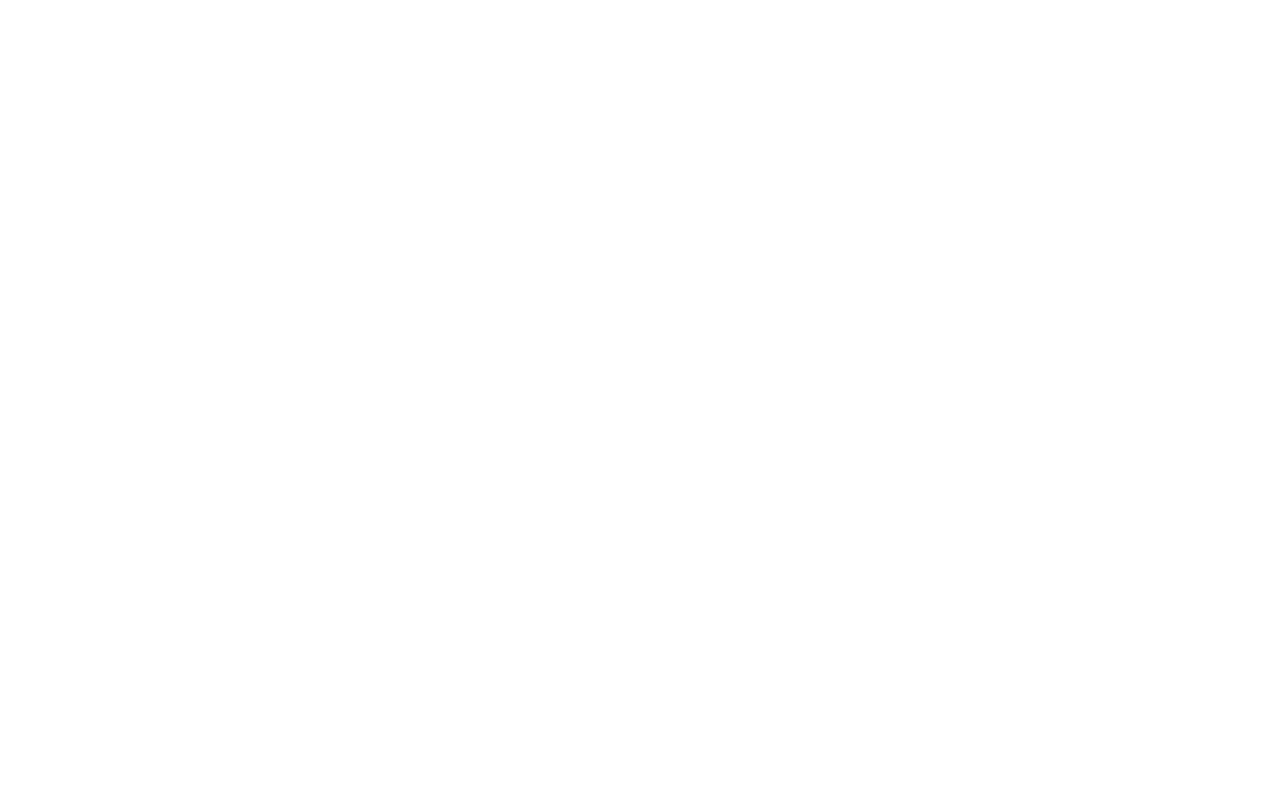
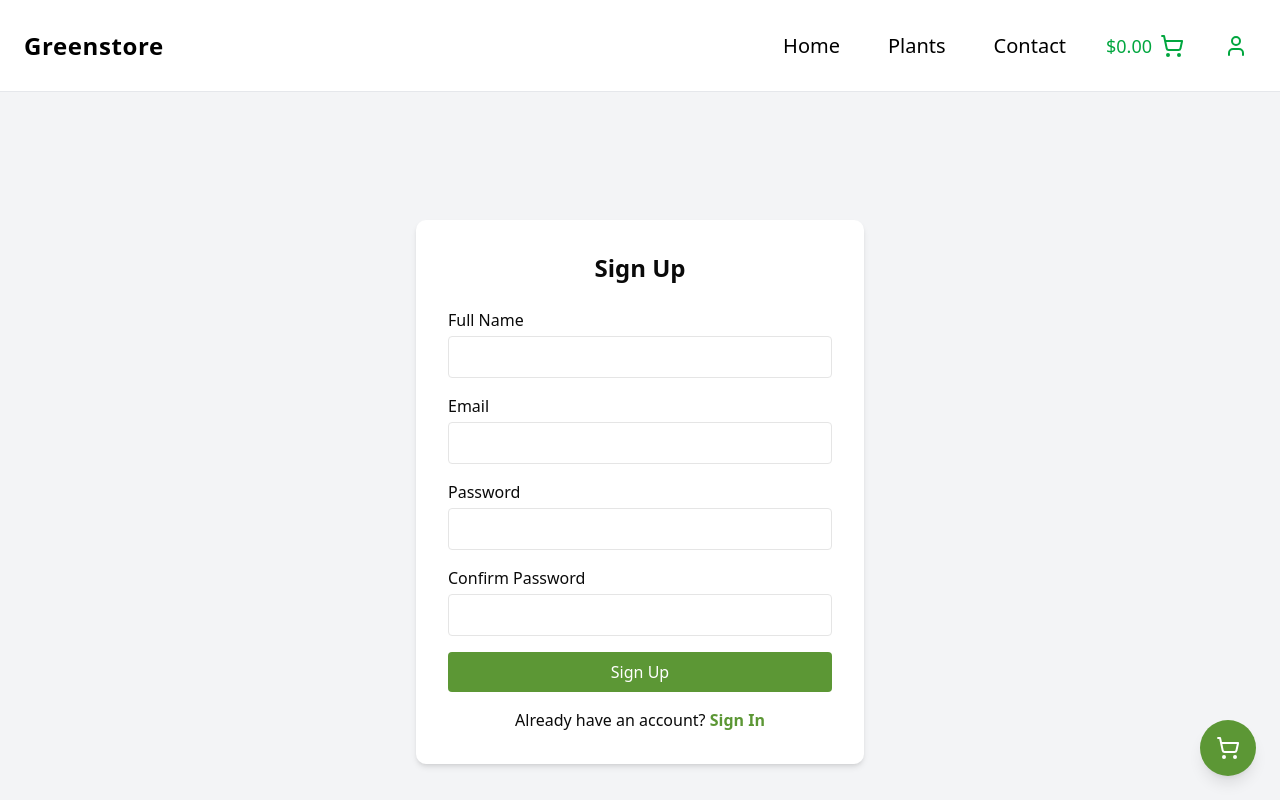
Before and after one commit to anilanazir/Capstone-Project, a React (Vite) app: page /signup in a window 1280 px wide. Before the commit this address had no page. Shown: the top 800 px of the page. Built offline with nearby package versions, Linux system fonts and the light colour scheme.

Commit message:
signIn signUp pages added

```diff
--- a/src/App.jsx
+++ b/src/App.jsx
@@ -6,6 +6,8 @@
 import Plants from "./pages/Plants/Plants";
 import ContactPage from "@/pages/Contact/ContactPage";
 import CheckoutPage from "./pages/Checkout/CheckoutPage";
+import SignIn from "./pages/SignIn/SignIn";
+import SignUp from "./pages/SignUp/SignUp";
 
 function App() {
   return (
@@ -16,6 +18,8 @@
         <Route path="/plants" element={<Plants />} />
         <Route path="/contact" element={<ContactPage />} />
         <Route path="/checkout" element={<CheckoutPage />} />
+        <Route path="/signin" element={<SignIn />} />
+         <Route path="/signup" element={<SignUp />} />
       </Route>
     </Routes>
   );
--- a/src/pages/Checkout/CheckoutPage.jsx
+++ b/src/pages/Checkout/CheckoutPage.jsx
@@ -2,6 +2,7 @@
 import { Input } from "@/components/ui/input";
 import { Button } from "@/components/ui/button";
 import { Textarea } from "@/components/ui/textarea";
+import CheckoutHeader from "@/views/checkoutHeader";
 
 const CheckoutPage = () => {
   const cartItems = useSelector((state) => state.cart.items);
@@ -9,6 +10,8 @@
   const total = cartItems.reduce((sum, item) => sum + item.price * item.qty, 0);
 
   return (
+    <>
+      <CheckoutHeader />
       <div className="max-w-7xl mx-auto px-4 py-12 grid lg:grid-cols-4 gap-10">
         <div className="lg:col-span-2 space-y-8">
           <h2 className="text-xl font-semibold">Billing Details</h2>
@@ -21,8 +24,14 @@
           </div>
 
           <Input className="p-5!" placeholder="Country / Region" />
-        <Input className="p-5!" placeholder="House number and street name *" />
-        <Input className="p-5!" placeholder="Apartment, suite, unit, etc. (optional)" />
+          <Input
+            className="p-5!"
+            placeholder="House number and street name *"
+          />
+          <Input
+            className="p-5!"
+            placeholder="Apartment, suite, unit, etc. (optional)"
+          />
 
           <div className="grid grid-cols-3 gap-4">
             <Input className="p-5!" placeholder="Town / City *" />
@@ -40,8 +49,8 @@
           <div>
             <h3 className="font-semibold mb-2">Payment</h3>
             <p className="text-sm text-muted-foreground">
-            Sorry, it seems that there are no available payment methods for your
-            state.
+              Sorry, it seems that there are no available payment methods for
+              your state.
             </p>
           </div>
 
@@ -87,6 +96,7 @@
           </div>
         </div>
       </div>
+    </>
   );
 };
 
--- a/src/pages/Contact/ContactPage.jsx
+++ b/src/pages/Contact/ContactPage.jsx
@@ -99,7 +99,7 @@
                 <label className="mb-1 font-semibold text-[#4D4F48]">
                   Name *
                 </label>
-                <Input placeholder="Full name" {...register("name")} />
+                <Input className="py-6!" placeholder="Full name" {...register("name")} />
                 {errors.name && (
                   <p className="text-red-500 text-sm mt-1">
                     {errors.name.message}
@@ -108,10 +108,10 @@
               </div>
 
               <div className="flex flex-col">
-                <label className="mb-1 font-semibold text-[#4D4F48]">
+                <label className="mb-1 font-semibold text-[#4D4F48] ">
                   Email *
                 </label>
-                <Input placeholder="Email address" {...register("email")} />
+                <Input className="py-6!" placeholder="Email address" {...register("email")} />
                 {errors.email && (
                   <p className="text-red-500 text-sm mt-1">
                     {errors.email.message}
--- /dev/null
+++ b/src/pages/SignIn/SignIn.jsx
@@ -0,0 +1,57 @@
+import React, { useState } from "react";
+import { Link, useNavigate } from "react-router-dom";
+
+const SignIn = () => {
+  const navigate = useNavigate();
+  const [email, setEmail] = useState("");
+  const [password, setPassword] = useState("");
+
+  const handleSubmit = (e) => {
+    e.preventDefault();
+    console.log({ email, password });
+  };
+
+  return (
+    <div className="min-h-screen flex items-center justify-center bg-gray-100">
+      <div className="bg-white p-8 rounded-lg shadow-md w-full max-w-md">
+        <h2 className="text-2xl font-bold mb-6 text-center">Sign In</h2>
+        <form onSubmit={handleSubmit} className="space-y-4">
+          <div>
+            <label className="block mb-1">Email</label>
+            <input
+              type="email"
+              value={email}
+              onChange={(e) => setEmail(e.target.value)}
+              className="w-full border px-3 py-2 rounded"
+              required
+            />
+          </div>
+          <div>
+            <label className="block mb-1">Password</label>
+            <input
+              type="password"
+              value={password}
+              onChange={(e) => setPassword(e.target.value)}
+              className="w-full border px-3 py-2 rounded"
+              required
+            />
+          </div>
+          <button
+            type="submit"
+            className="w-full bg-[#5C9735] text-white py-2 rounded hover:bg-green-600 transition"
+          >
+            Sign In
+          </button>
+        </form>
+        <p className="mt-4 text-center">
+          Don't have an account?{" "}
+          <Link to="/signup" className="text-[#5C9735] font-semibold">
+            Sign Up
+          </Link>
+        </p>
+      </div>
+    </div>
+  );
+};
+
+export default SignIn;
--- /dev/null
+++ b/src/pages/SignUp/SignUp.jsx
@@ -0,0 +1,80 @@
+import React, { useState } from "react";
+import { Link, useNavigate } from "react-router-dom";
+
+const SignUp = () => {
+  const navigate = useNavigate();
+  const [name, setName] = useState("");
+  const [email, setEmail] = useState("");
+  const [password, setPassword] = useState("");
+  const [confirmPassword, setConfirmPassword] = useState("");
+
+  const handleSubmit = (e) => {
+    e.preventDefault();
+    console.log({ name, email, password, confirmPassword });
+
+  };
+
+  return (
+    <div className="min-h-screen flex items-center justify-center bg-gray-100">
+      <div className="bg-white p-8 rounded-lg shadow-md w-full max-w-md">
+        <h2 className="text-2xl font-bold mb-6 text-center">Sign Up</h2>
+        <form onSubmit={handleSubmit} className="space-y-4">
+          <div>
+            <label className="block mb-1">Full Name</label>
+            <input
+              type="text"
+              value={name}
+              onChange={(e) => setName(e.target.value)}
+              className="w-full border px-3 py-2 rounded"
+              required
+            />
+          </div>
+          <div>
+            <label className="block mb-1">Email</label>
+            <input
+              type="email"
+              value={email}
+              onChange={(e) => setEmail(e.target.value)}
+              className="w-full border px-3 py-2 rounded"
+              required
+            />
+          </div>
+          <div>
+            <label className="block mb-1">Password</label>
+            <input
+              type="password"
+              value={password}
+              onChange={(e) => setPassword(e.target.value)}
+              className="w-full border px-3 py-2 rounded"
+              required
+            />
+          </div>
+          <div>
+            <label className="block mb-1">Confirm Password</label>
+            <input
+              type="password"
+              value={confirmPassword}
+              onChange={(e) => setConfirmPassword(e.target.value)}
+              className="w-full border px-3 py-2 rounded"
+              required
+            />
+          </div>
+          <button
+            type="submit"
+            className="w-full bg-[#5C9735] text-white py-2 rounded hover:bg-green-600 transition"
+          >
+            Sign Up
+          </button>
+        </form>
+        <p className="mt-4 text-center">
+          Already have an account?{" "}
+          <Link to="/signin" className="text-[#5C9735] font-semibold">
+            Sign In
+          </Link>
+        </p>
+      </div>
+    </div>
+  );
+};
+
+export default SignUp;
--- a/src/pages/productDetails/productDetails.jsx
+++ b/src/pages/productDetails/productDetails.jsx
@@ -6,8 +6,8 @@
 import { cartUI } from "@/features/cartUi";
 
 const ProductDetails = () => {
+  const dispatch = useDispatch();
   const { id } = useParams();
-  const dispatch = useDispatch();
 
   const product = products.find((item) => item.id === Number(id));
 
--- a/src/views/cartDrawer.jsx
+++ b/src/views/cartDrawer.jsx
@@ -88,7 +88,7 @@
             <span>${total.toFixed(2)}</span>
           </div>
           <button
-            className="w-full bg-[#579535] hover:bg-green-700 text-white py-3 rounded-xl font-semibold transition m-2"
+            className="w-full bg-[#579535] hover:bg-green-700 text-white py-3 rounded-xl font-semibold transition mb-2"
             onClick={() => navigate("/checkout")}
           >
             Proceed to Checkout
--- /dev/null
+++ b/src/views/checkoutHeader.jsx
@@ -0,0 +1,16 @@
+import { Link } from "react-router-dom";
+
+const CheckoutHeader = () => {
+  return (
+    <header className="w-full bg-white">
+      <div className="max-w-7xl mx-auto px-4 py-6 flex">
+        <Link to="/" className="text-2xl font-semibold tracking-wide">
+          Greenstore
+        </Link>
+      </div>
+      <div className="border-b border-gray-200" />
+    </header>
+  );
+};
+
+export default CheckoutHeader;
--- a/src/views/navbar.jsx
+++ b/src/views/navbar.jsx
@@ -6,7 +6,7 @@
   NavigationMenuLink,
 } from "@/components/ui/navigation-menu";
 import { cartUI } from "@/features/cartUi";
-import { ShoppingCart, Menu as HamburgerIcon, X } from "lucide-react";
+import { ShoppingCart, Menu as HamburgerIcon, X, User } from "lucide-react";
 import { useSelector } from "react-redux";
 import { useLocation, Link } from "react-router-dom";
 
@@ -22,6 +22,7 @@
   const isHomePage = location.pathname === "/";
 
   const [mobileMenuOpen, setMobileMenuOpen] = useState(false);
+  const [userDropdownOpen, setUserDropdownOpen] = useState(false);
 
   const navLinks = [
     { name: "Home", path: "/" },
@@ -36,6 +37,7 @@
       }`}
     >
       <div className="hidden md:flex justify-between items-center w-full">
+        <Link to="/">
           <h1
             className={`text-2xl font-bold tracking-wide cursor-pointer ${
               isHomePage ? "text-white" : "text-black"
@@ -43,6 +45,7 @@
           >
             Greenstore
           </h1>
+        </Link>
 
         <NavigationMenu>
           <NavigationMenuList className="gap-8 flex items-center">
@@ -73,7 +76,7 @@
                 <span className="text-lg font-medium">
                   ${totalPrice.toFixed(2)}
                 </span>
-                <div className="relative">
+                <div className="relative cursor-pointer">
                   <ShoppingCart className="w-6 h-6" />
                   {totalQty > 0 && (
                     <span className="absolute -top-2 -right-2 bg-green-600 text-white text-xs font-bold w-5 h-5 flex items-center justify-center rounded-full">
@@ -82,6 +85,37 @@
                   )}
                 </div>
               </button>
+            </NavigationMenuItem>
+            <NavigationMenuItem className="relative">
+              <button
+                onClick={() => setUserDropdownOpen(!userDropdownOpen)}
+                className={`p-2 rounded-full cursor-pointer ${
+                  isHomePage
+                    ? "text-white hover:text-green-600"
+                    : "text-green-600 hover:text-black"
+                }`}
+              >
+                <User size={24} />
+              </button>
+
+              {userDropdownOpen && (
+                <div className="absolute right-0 mt-2 w-40 bg-white shadow-lg rounded-md border z-50">
+                  <Link
+                    to="/signin"
+                    onClick={() => setUserDropdownOpen(false)}
+                    className="block px-4 py-2 hover:bg-gray-100"
+                  >
+                    Sign In
+                  </Link>
+                  <Link
+                    to="/signup"
+                    onClick={() => setUserDropdownOpen(false)}
+                    className="block px-4 py-2 hover:bg-gray-100"
+                  >
+                    Sign Up
+                  </Link>
+                </div>
+              )}
             </NavigationMenuItem>
           </NavigationMenuList>
         </NavigationMenu>
@@ -101,6 +135,7 @@
           )}
         </button>
 
+        <Link to="/">
           <h1
             className={`text-2xl font-bold tracking-wide cursor-pointer ${
               isHomePage ? "text-white" : "text-black"
@@ -108,6 +143,7 @@
           >
             Greenstore
           </h1>
+        </Link>
 
         <button
           onClick={() => cartUI.open()}
@@ -145,7 +181,9 @@
       )}
 
       {!isHomePage && (
-        <hr className="absolute bottom-0 w-full border-gray-300" />
+        <div className="absolute bottom-0 left-0 right-0">
+          <hr className="border-gray-200" />
+        </div>
       )}
     </nav>
   );
```
Lines whose indentation alone changed are shown as unchanged.
